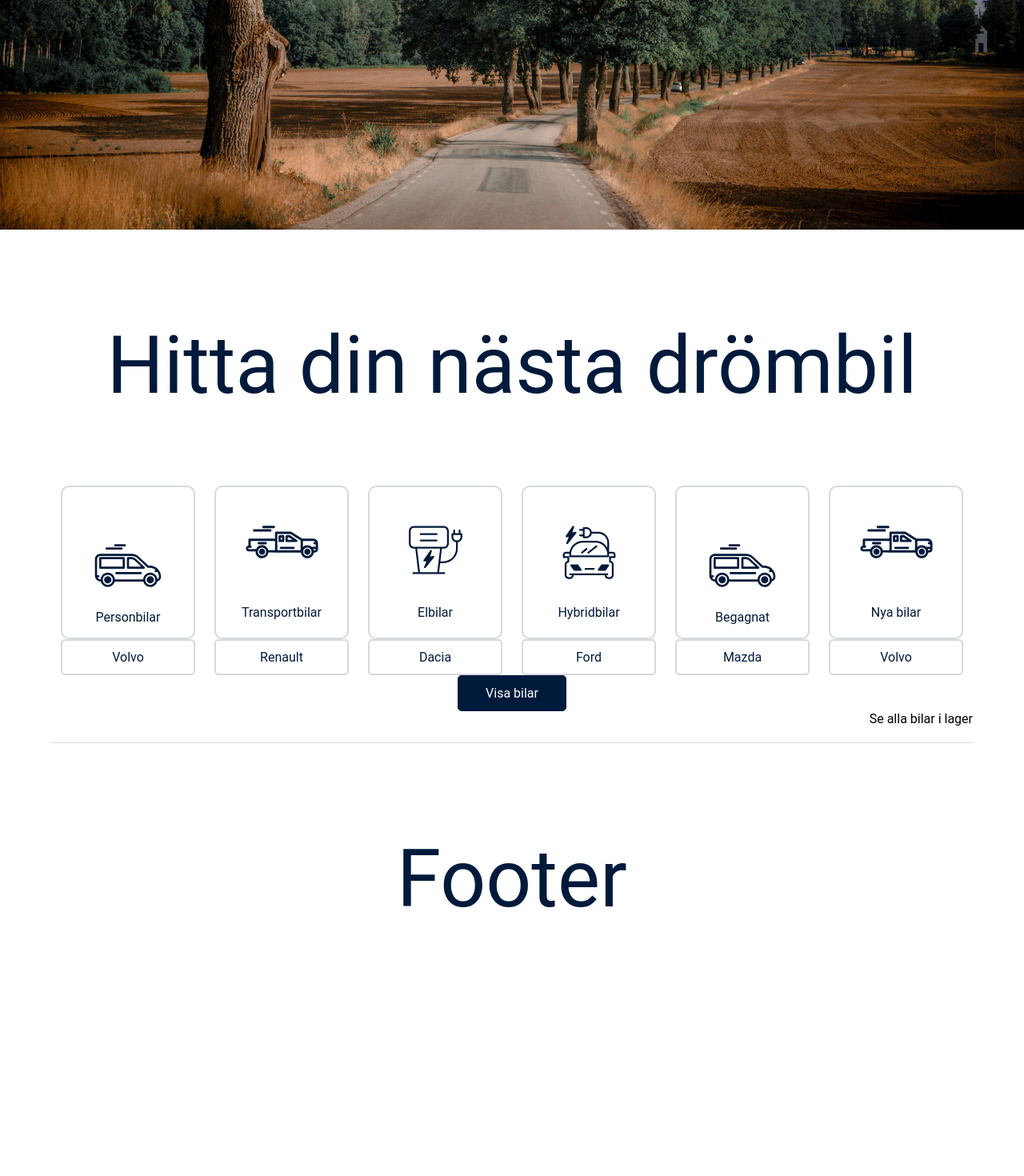
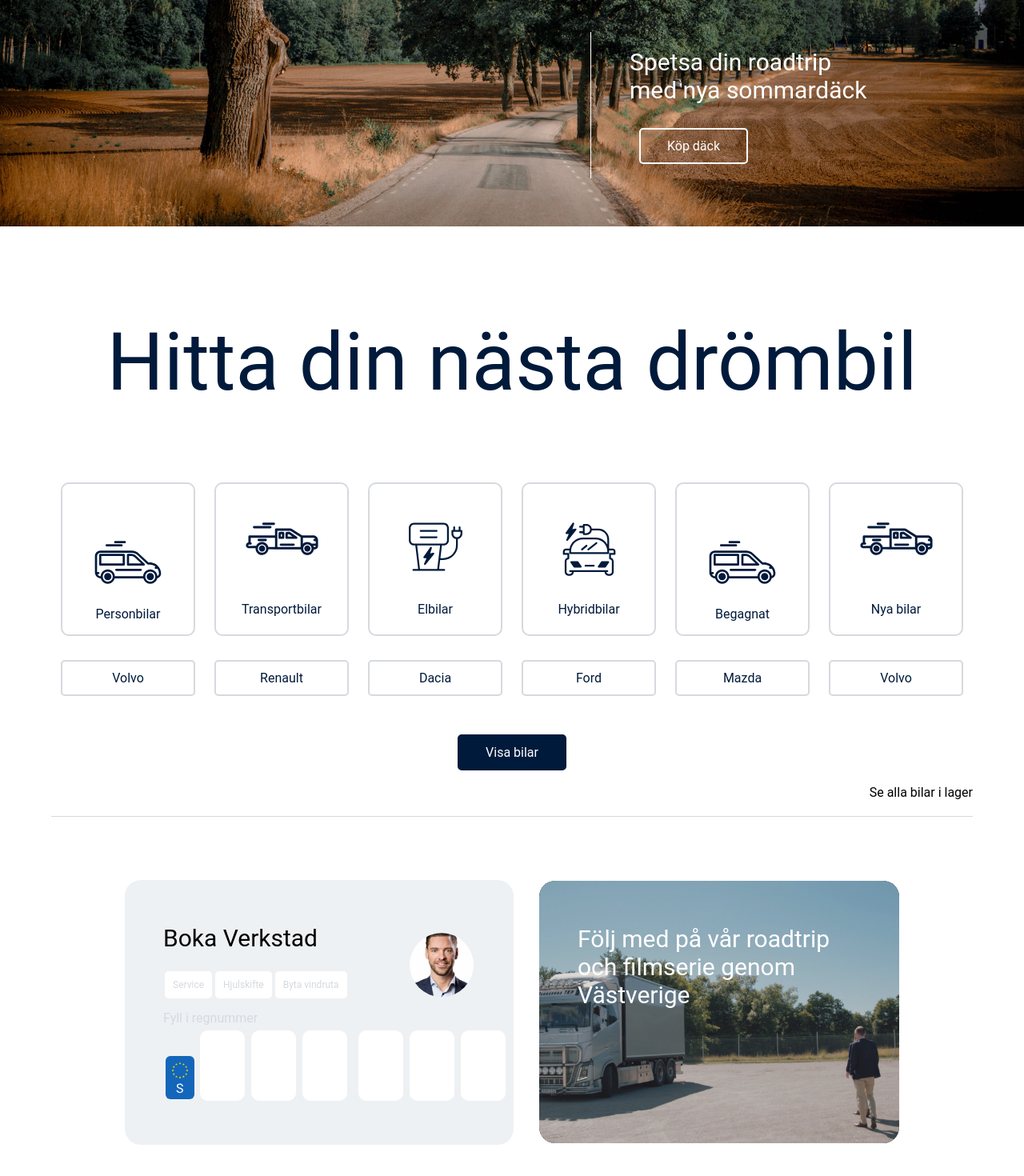
Before and after one commit to Charmaine-wang/sould-assignment, a React (Create React App) app: page / in a window 1280 px wide. Shown: the part 798-2268 px from the top of the page at 80% size. Before the commit the page ends 2047 px from the top, so only its background shows below. Built offline with nearby package versions, Linux system fonts and the light colour scheme.

Commit message:
footer styling

```diff
--- a/src/components/Button.jsx
+++ b/src/components/Button.jsx
@@ -11,7 +11,7 @@ const DefaultButton = styled.button`
 	border-radius: 5px;
 	border-color: ${({ theme }) => theme.color.darkGray};
 	border-style: solid;
-	margin: 0 12px;
+	margin: 30px 12px 18px;
 	:focus,
 	:active {
 		outline: none;
--- /dev/null
+++ b/src/components/SmallButton.jsx
@@ -0,0 +1,29 @@
+import React, { useState, useEffect } from 'react';
+import styled from 'styled-components';
+
+const StyledSmallButton = styled.button`
+	display: flex;
+	padding: 0 8px;
+	/* width: ${({ btnWidth }) => (btnWidth ? btnWidth : '72px')}; */
+	font-size: 12px;
+	justify-content: center;
+	align-items: center;
+	background-color: #fff;
+	border-radius: 5px;
+	border-color: #fff;
+	color: ${({ theme }) => theme.color.darkGray};
+	border-style: solid;
+	margin: 24px 2px 0;
+	:focus,
+	:active {
+		outline: none;
+		border-color: ${({ theme }) => theme.color.darkPrimary};
+		color: ${({ theme }) => theme.color.darkPrimary};
+	}
+`;
+
+export const SmallButton = ({ label, ...rest }) => {
+	return <StyledSmallButton>{label}</StyledSmallButton>;
+};
+
+export default SmallButton;
--- /dev/null
+++ b/src/components/VideoCard.jsx
@@ -0,0 +1,40 @@
+import React from 'react';
+import styled from 'styled-components';
+
+const StyledVideoCard = styled.div`
+	display: flex;
+	flex-direction: column;
+	padding: 55px 48px;
+	background-color: black;
+	width: 100%;
+	height: 100%;
+	border-radius: 20px;
+
+	&::before {
+		content: '';
+		background-image: url('/images/car.jpg');
+		background-repeat: no-repeat;
+		background-position: 50% 50%;
+		background-size: cover;
+		position: absolute;
+		top: 0px;
+		right: 0px;
+		bottom: 0px;
+		left: 0px;
+		opacity: 0.85;
+		border-radius: 20px;
+	}
+
+	> h2 {
+		color: #fff;
+	}
+`;
+
+export const VideoCard = () => {
+	return (
+		<StyledVideoCard>
+			{/* <img src="/images/car.jpg" alt="" /> */}
+			<h2>Följ med på vår roadtrip och filmserie genom Västverige</h2>
+		</StyledVideoCard>
+	);
+};
--- a/src/sections/Footer.jsx
+++ b/src/sections/Footer.jsx
@@ -1,14 +1,28 @@
 import React from 'react';
 import styled from 'styled-components';
 
+import { BookingCard } from '../components/BookingCard';
+import { VideoCard } from '../components/VideoCard';
 const StyledFooter = styled.div`
 	display: flex;
+	justify-content: center;
+	align-items: center;
+	padding: 0 140px;
+	justify-content: space-between;
+	width: 100%;
+	height: 328px;
+	margin: 80px 0;
+	> div {
+		width: 50%;
+		margin: 16px;
+	}
 `;
 
 export const Footer = () => {
 	return (
 		<StyledFooter>
-			<h1>Footer</h1>
+			<BookingCard />
+			<VideoCard />
 		</StyledFooter>
 	);
 };
--- a/src/sections/Hero.jsx
+++ b/src/sections/Hero.jsx
@@ -7,12 +7,31 @@ const StyledHero = styled.div`
 	justify-content: center;
 	align-items: center;
 	flex-direction: column;
+
+	> h1 {
+		margin-bottom: 48px;
+	}
+
+	> h2 {
+		position: absolute;
+		bottom: 20px;
+	}
 `;
 const StyledbuttonWrapper = styled.div`
 	display: flex;
 	flex-direction: row;
 	width: 100%;
 	justify-content: center;
+`;
+
+const StyledImgText = styled.div`
+	position: absolute;
+	bottom: 60px;
+	right: 15%;
+	color: #fff;
+	width: 350px;
+	border-left: 1px solid #fff;
+	padding: 20px 0 0 48px;
 `;
 
 export const Hero = () => {
@@ -31,6 +50,10 @@ export const Hero = () => {
 				/>
 			</StyledbuttonWrapper>
 			<img src="/images/start.jpg" alt="" />
+			<StyledImgText>
+				<h2>Spetsa din roadtrip med nya sommardäck</h2>
+				<Button label="Köp däck" typestyle="light" />
+			</StyledImgText>
 		</StyledHero>
 	);
 };
```
Also changed, not shown: public/images/car.jpg (renamed from public/images/roadtrip.jpg).
